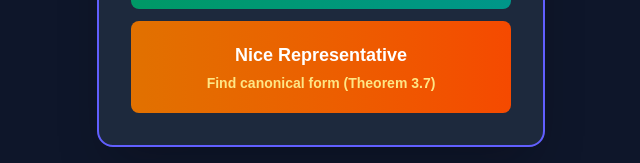
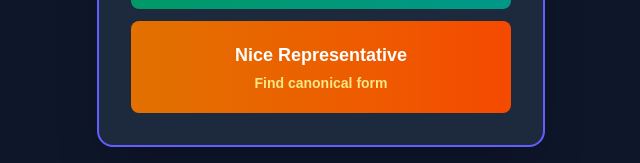
Before and after one commit to mikeion/pentagon-game, a Next.js app in the folder pentagon-webapp/: page / in a window 1280 px wide. Shown: the part 501-664 px from the top of the page, without its empty margins (319-959 px from the left). Built offline with nearby package versions, Linux system fonts and the light colour scheme.

Commit message:
Remove theorem reference from mode selection

```diff
--- a/pentagon-webapp/src/components/PentagonGame.tsx
+++ b/pentagon-webapp/src/components/PentagonGame.tsx
@@ -542,7 +542,7 @@ export default function PentagonGame() {
                     className="w-full px-6 py-5 bg-gradient-to-r from-amber-600 to-orange-600 hover:from-amber-700 hover:to-orange-700 text-white rounded-lg font-semibold transition-all"
                   >
                     <div className="text-lg mb-1">Nice Representative</div>
-                    <div className="text-sm text-amber-200">Find canonical form (Theorem 3.7)</div>
+                    <div className="text-sm text-amber-200">Find canonical form</div>
                   </button>
                 </div>
               </>
```
